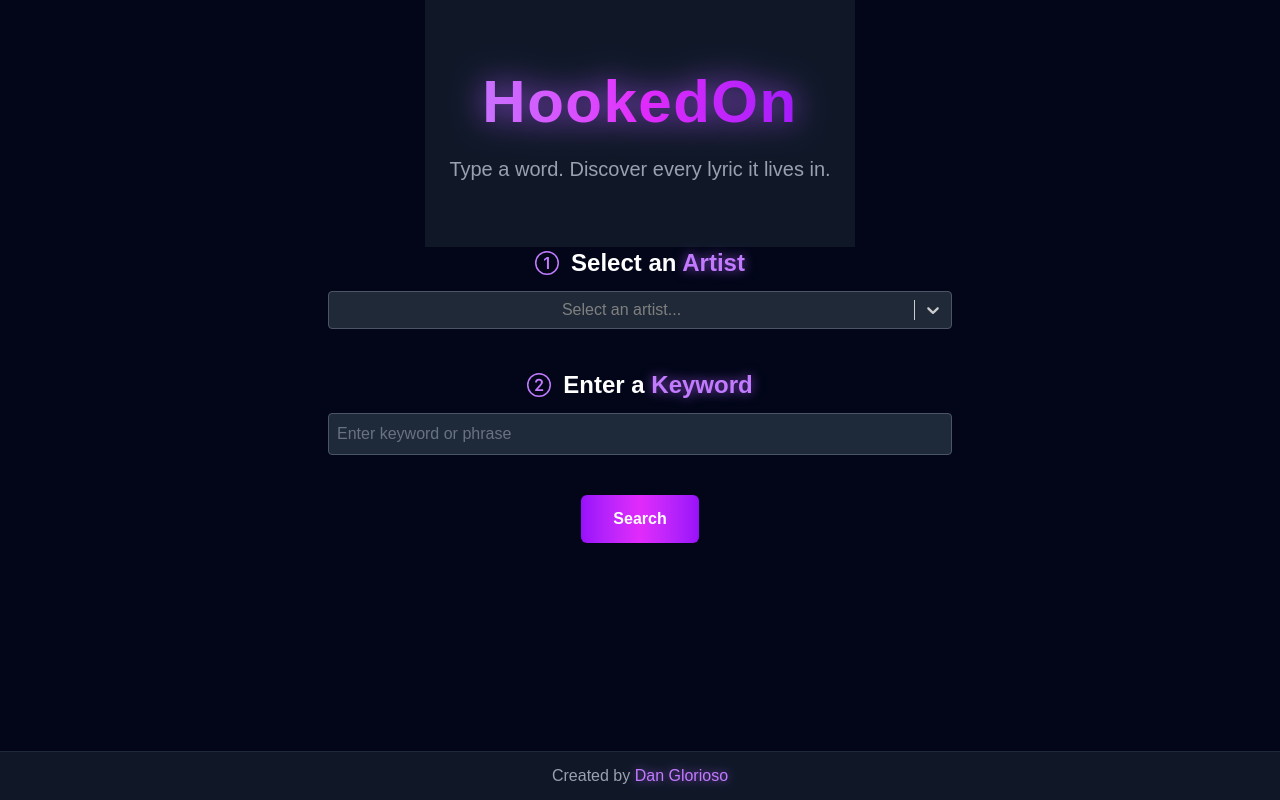
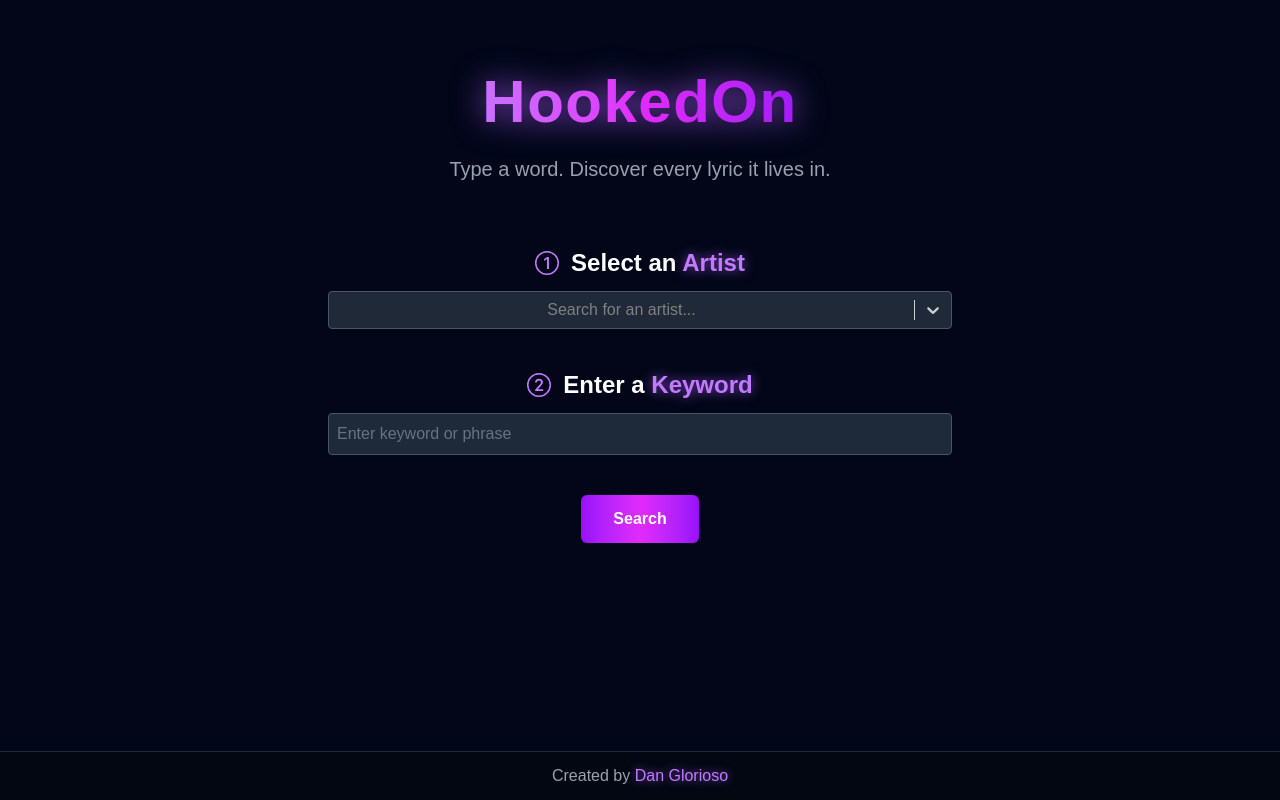
Before and after one commit to danglorioso/lyrics, a Next.js app: page / in a window 1280 px wide. Built offline with nearby package versions, Linux system fonts and the light colour scheme; a web font is replaced by a local one.

Commit message:
Restyling header & footer

```diff
--- a/components/ArtistDropdown.tsx
+++ b/components/ArtistDropdown.tsx
@@ -1,5 +1,5 @@
 import React from 'react';
-import Select from 'react-select';
+import AsyncSelect from 'react-select/async';
 
 export type OptionType = {
   label: string;
@@ -14,7 +14,7 @@ interface ArtistDropdownProps {
 const customStyles = {
   control: (provided: any, state: any) => ({
     ...provided,
-    backgroundColor: '#1f2937', // dark gray
+    backgroundColor: '#1f2937',
     borderColor: state.isFocused ? '#8b5cf6' : '#4b5563',
     boxShadow: state.isFocused ? '0 0 0 1px #8b5cf6' : 'none',
     '&:hover': {
@@ -40,27 +40,42 @@ const customStyles = {
   }),
 };
 
+// 👇 Genius API search
+const fetchArtists = async (inputValue: string): Promise<OptionType[]> => {
+    if (inputValue.length < 3) return [];
+
+    const res = await fetch(`/api/search-genius?q=${encodeURIComponent(inputValue)}`);
+    const json = await res.json();
+    const hits = json.response?.hits || [];
+
+    const artistsMap = new Map<string, OptionType>();
+    hits.forEach((hit: any) => {
+      const artist = hit.result.primary_artist;
+      if (!artistsMap.has(artist.id)) {
+        artistsMap.set(artist.id, {
+          label: artist.name,
+          value: artist.id.toString(),
+        });
+      }
+    });
+
+    return Array.from(artistsMap.values());
+  };
+
 const ArtistDropdown: React.FC<ArtistDropdownProps> = ({
   selectedArtist,
   setSelectedArtist,
 }) => {
-  // Dummy artist options
-  const options: OptionType[] = [
-    { value: 'artist1', label: 'Artist One' },
-    { value: 'artist2', label: 'Artist Two' },
-    { value: 'artist3', label: 'Artist Three' },
-  ];
-
   return (
-    <div>
-      <Select
-        value={selectedArtist}
-        onChange={setSelectedArtist}
-        options={options}
-        placeholder="Select an artist..."
-        styles={customStyles}
-      />
-    </div>
+    <AsyncSelect
+      cacheOptions
+      defaultOptions={false}
+      loadOptions={fetchArtists}
+      onChange={setSelectedArtist}
+      value={selectedArtist}
+      placeholder="Search for an artist..."
+      styles={customStyles}
+    />
   );
 };
 
--- a/components/Footer.tsx
+++ b/components/Footer.tsx
@@ -2,7 +2,7 @@ import React from "react";
 
 const Footer: React.FC = () => {
   return (
-    <footer className="fixed bottom-0 left-0 w-full bg-gray-900 text-center py-3 border-t border-gray-800 z-50">
+    <footer className="fixed bottom-0 left-0 w-full bg-gray-950 text-center py-3 border-t border-gray-800 z-50">
       <p className="text-md text-gray-400">
         Created by{" "}
         <a
--- a/components/Header.tsx
+++ b/components/Header.tsx
@@ -2,7 +2,7 @@ import React from "react";
 
 const Header: React.FC = () => {
   return (
-    <header className="bg-gray-900 py-16 px-6 text-center">
+    <header className="py-16 px-6 text-center">
         <h1 className="text-5xl sm:text-6xl font-extrabold tracking-wide bg-gradient-to-r from-purple-400 via-fuchsia-500 to-purple-600 bg-clip-text text-transparent drop-shadow-[0_0_16px_rgba(168,85,247,0.9)] hover:drop-shadow-[0_0_24px_rgba(168,85,247,1)] transition-all duration-300 leading-tight">
             HookedOn
         </h1>
```
